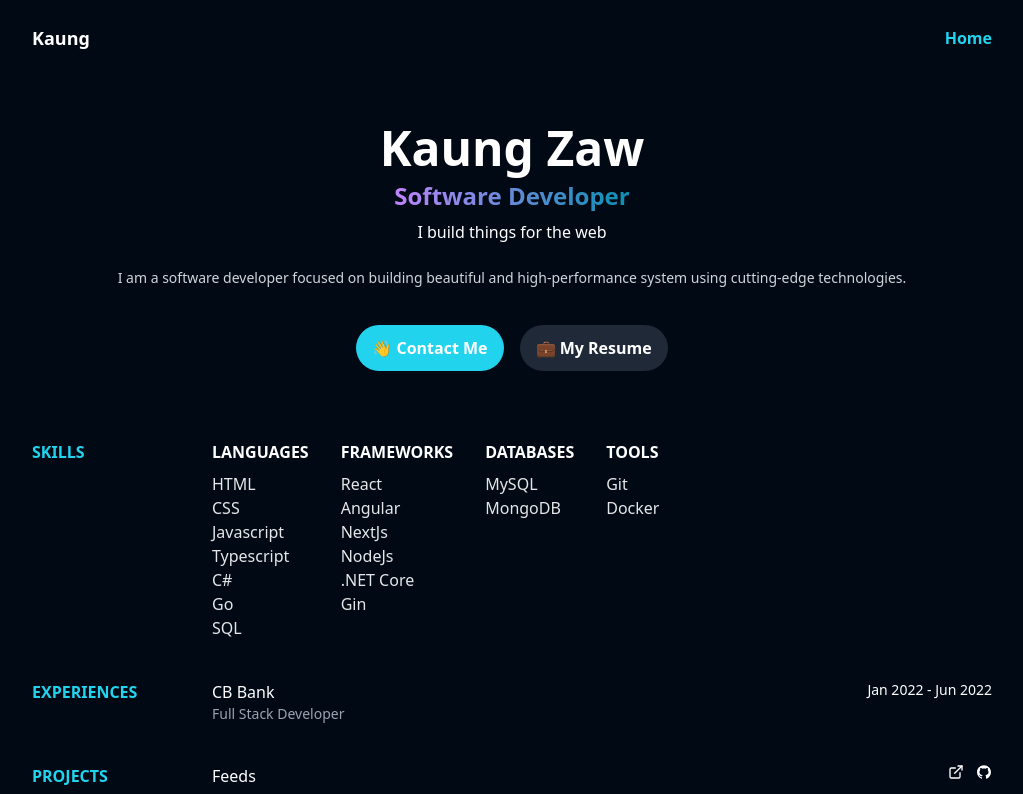
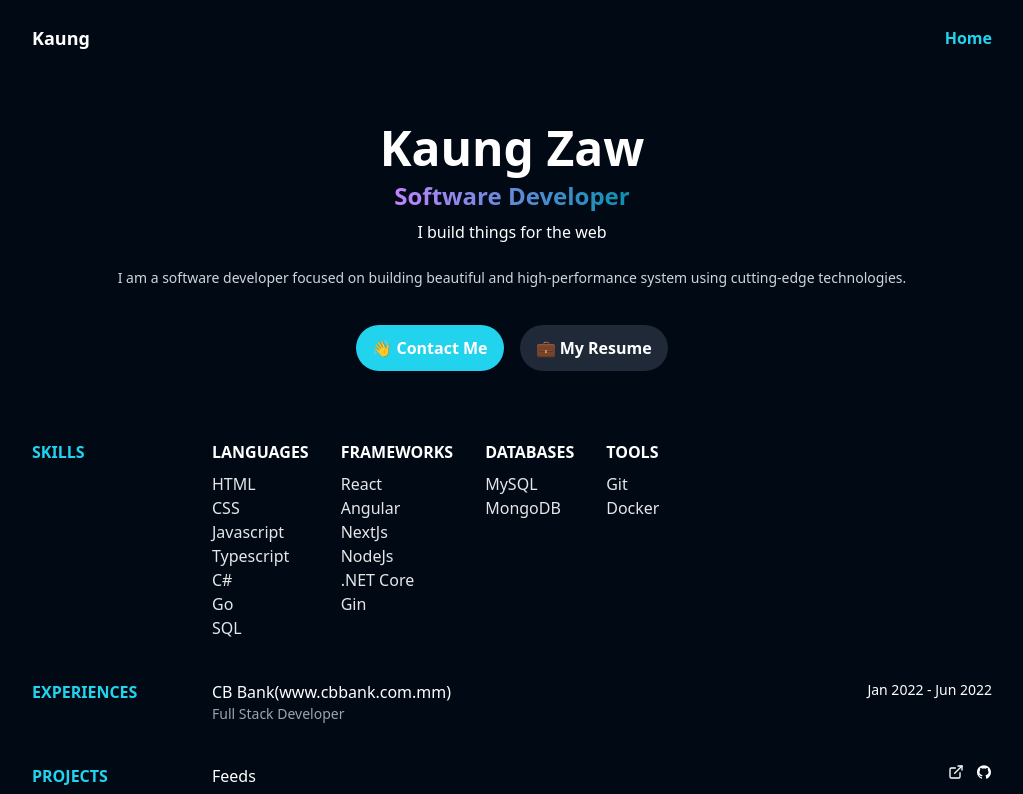
Before and after one commit to kkaung/portfolio, a Next.js app: page / in a window 1280 px wide. Shown: the top 794 px of the page, without its empty margins (128-1151 px from the left). Built offline with nearby package versions, Linux system fonts and the light colour scheme.

Commit message:
updated experence container

```diff
--- a/src/components/ExperiencesSection.tsx
+++ b/src/components/ExperiencesSection.tsx
@@ -1,3 +1,4 @@
+import Link from 'next/link';
 import React from 'react';
 
 export default function ExperiencesSection() {
@@ -9,7 +10,15 @@ export default function ExperiencesSection() {
             <div className="flex-1  mt-4 flex space-x-10 sm:ml-20 sm:mt-0">
                 <div className="flex justify-between w-full">
                     <div>
-                        <div>CB Bank</div>
+                        <div>
+                            CB Bank
+                            <Link
+                                target="_blank"
+                                href="https://www.cbbank.com.mm/en"
+                            >
+                                (www.cbbank.com.mm)
+                            </Link>
+                        </div>
                         <div className="text-sm text-gray-400">
                             Full Stack Developer
                         </div>
```
